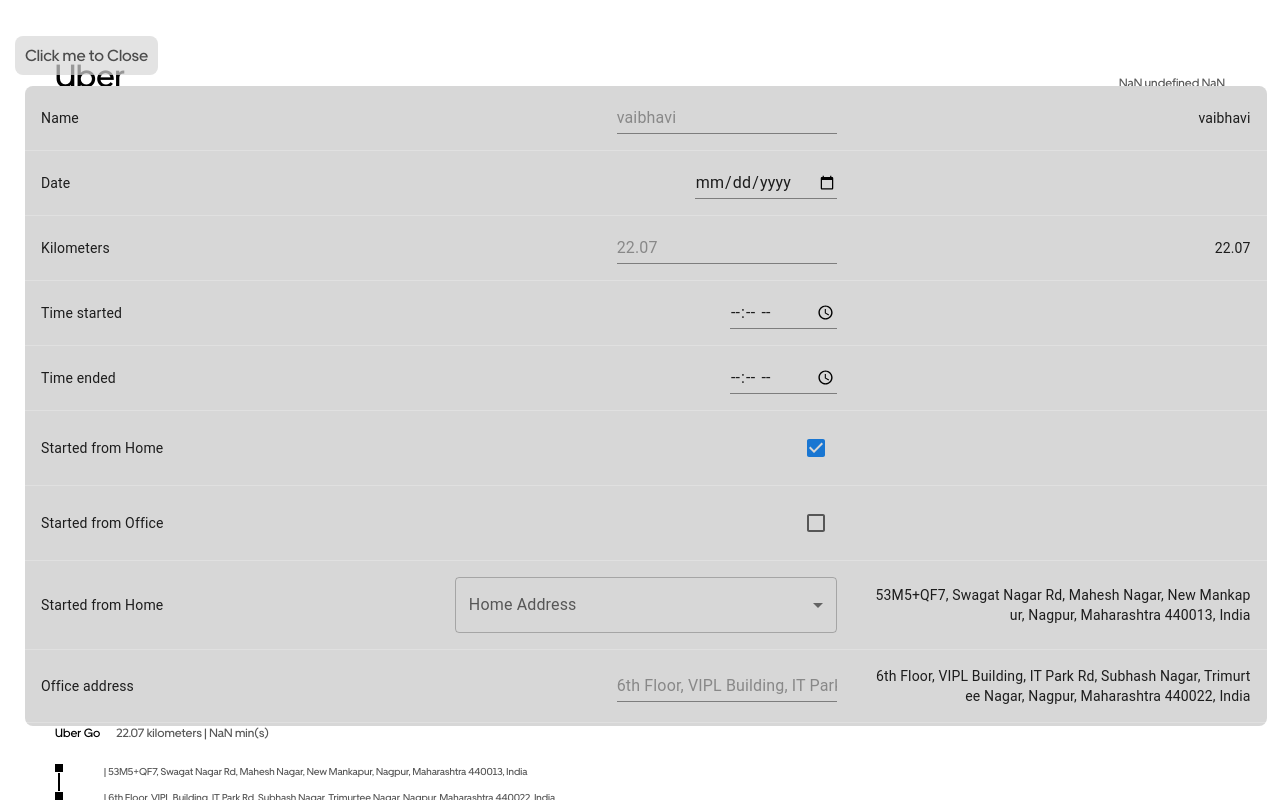
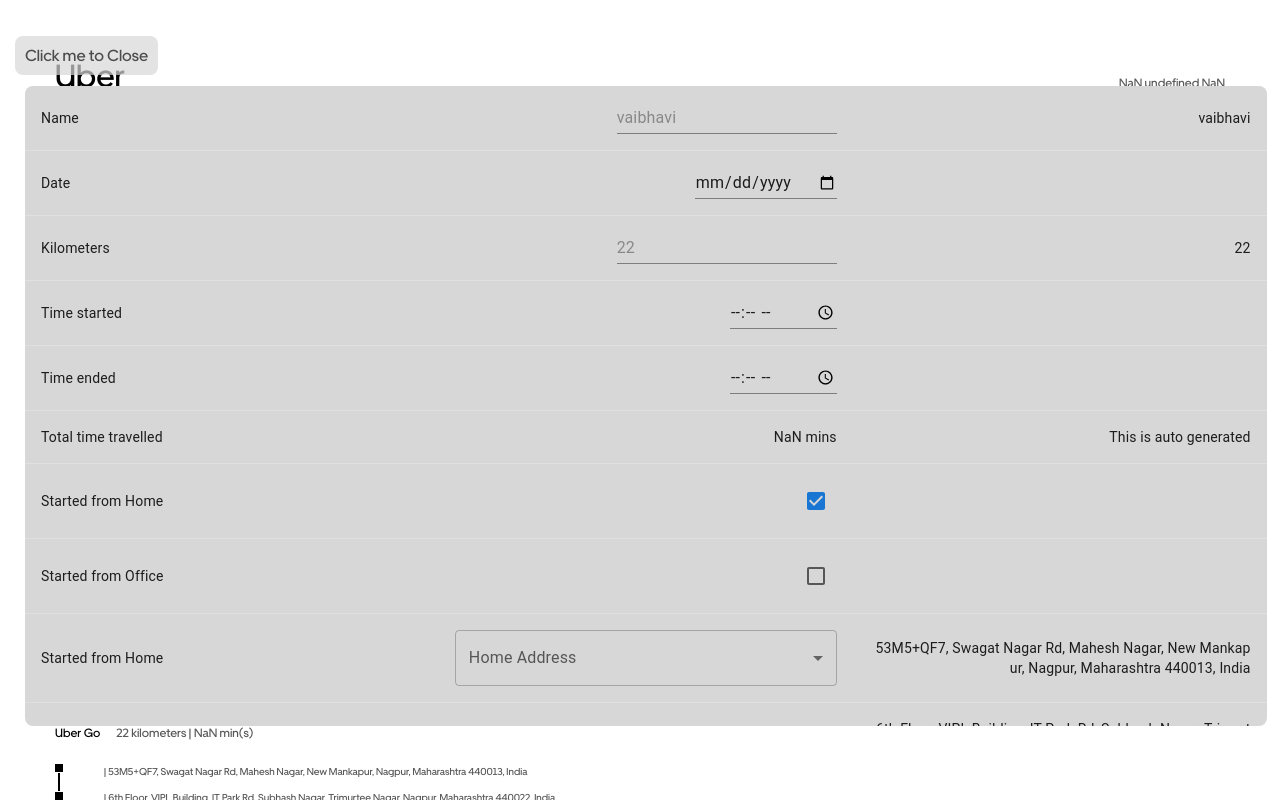
Before and after one commit to DArijit/uber-fake, a React (Create React App) app: page / in a window 1280 px wide. Both pictures are taken after a click on the element "Click me to Edit". Shown: the top 800 px of the page. Built offline with nearby package versions, Linux system fonts and the light colour scheme.

Commit message:
Update 4 files

```diff
--- a/src/uberFake/sidePanel/SidePanel.module.css
+++ b/src/uberFake/sidePanel/SidePanel.module.css
@@ -1,5 +1,10 @@
 .sidePanelContainer {
   position: absolute;
+}
+
+.value {
+  width: 300px;
+  word-break: break-all;
 }
 
 .sidePanelIcon {
@@ -22,11 +27,11 @@
   overflow-y: auto;
   width: 97%;
 }
-.printButtonWrapper{
+.printButtonWrapper {
   align-items: center;
   justify-content: flex-end;
   display: flex;
 }
-.Button{
+.Button {
   margin: 5px;
 }
--- a/src/uberFake/sidePanel/SidePanel.tsx
+++ b/src/uberFake/sidePanel/SidePanel.tsx
@@ -2,6 +2,9 @@
 import styles from "./SidePanel.module.css";
 import Table from "@mui/material/Table";
 import TableContainer from "@mui/material/TableContainer";
+import TableBody from "@mui/material/TableBody";
+import TableCell from "@mui/material/TableCell";
+import TableRow from "@mui/material/TableRow";
 import InputField from "../utils/InputField/InputField";
 import {
   Alert,
@@ -220,6 +223,25 @@
                   changeHandler={setTimeEnded}
                   value={billData.timeEnded}
                 />
+                <TableBody>
+                  <TableRow>
+                    <TableCell className={styles.value}>
+                      Total time travelled
+                    </TableCell>
+                    <TableCell align="right" className={styles.value}>
+                      {" "}
+                      {calculateTimeTake(
+                        billData.timeStarted,
+                        billData.timeEnded,
+                      )}{" "}
+                      mins
+                    </TableCell>
+                    <TableCell align="right" className={styles.value}>
+                      This is auto generated
+                    </TableCell>
+                  </TableRow>
+                </TableBody>
+
                 <InputField
                   inputName="Started from Home"
                   inputType="checkbox"
--- a/src/uberFake/sidePanel/sidePanelSlice.ts
+++ b/src/uberFake/sidePanel/sidePanelSlice.ts
@@ -78,7 +78,7 @@
     driverName: "",
     numberPlate: generateRandomString(),
     stCode: getRandomNumber(),
-    kilometer: 22.07,
+    kilometer: 22,
     timeEnded: "",
     timeStarted: "",
   } as billDataState,
```
Also changed, not shown: .codesandbox/tasks.json (added).
